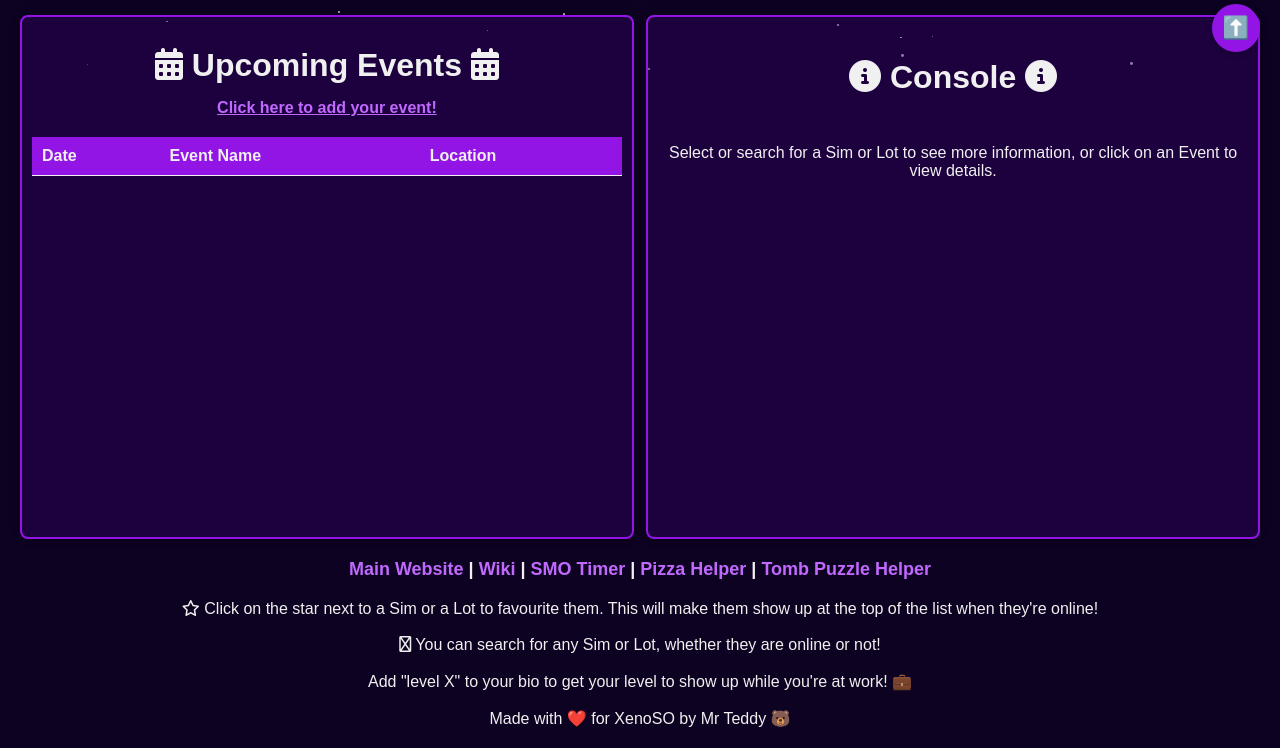
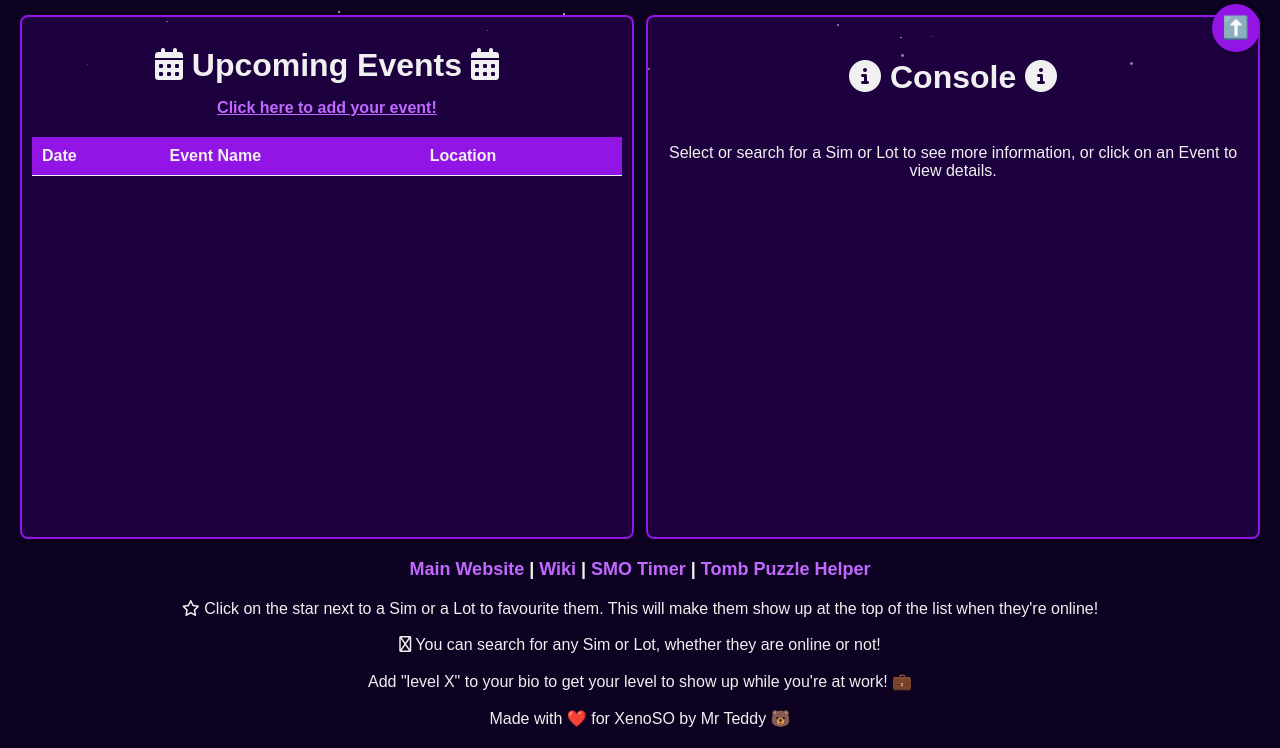
Before and after one commit to makinmagic/XenoSO, a plain HTML site: page index.html in a window 1280 px wide. Shown: the part 728-1476 px from the top of the page. Drawn offline with Linux system fonts and the light colour scheme; no server answers.

Commit message:
Update index.html

```diff
--- a/index.html
+++ b/index.html
@@ -106,7 +106,7 @@
     <a href="https://xenoso.space/" target="_blank">Main Website</a> |
   <a href="https://xenoso.fandom.com/" target="_blank">Wiki</a> |
 <a href="https://makinmagic.github.io/timer/" target="_blank">SMO Timer</a> |
-  <a href="https://makinmagic.github.io/pizza/" target="_blank">Pizza Helper</a> |
+  <!-- <a href="https://makinmagic.github.io/pizza/" target="_blank">Pizza Helper</a> | -->
   <a href="https://makinmagic.github.io/puzzle/" target="_blank">Tomb Puzzle Helper</a>
 </div>
 <div id="footer-note" style="text-align: center; margin-bottom: 0px; font-size: 16px;">
```
